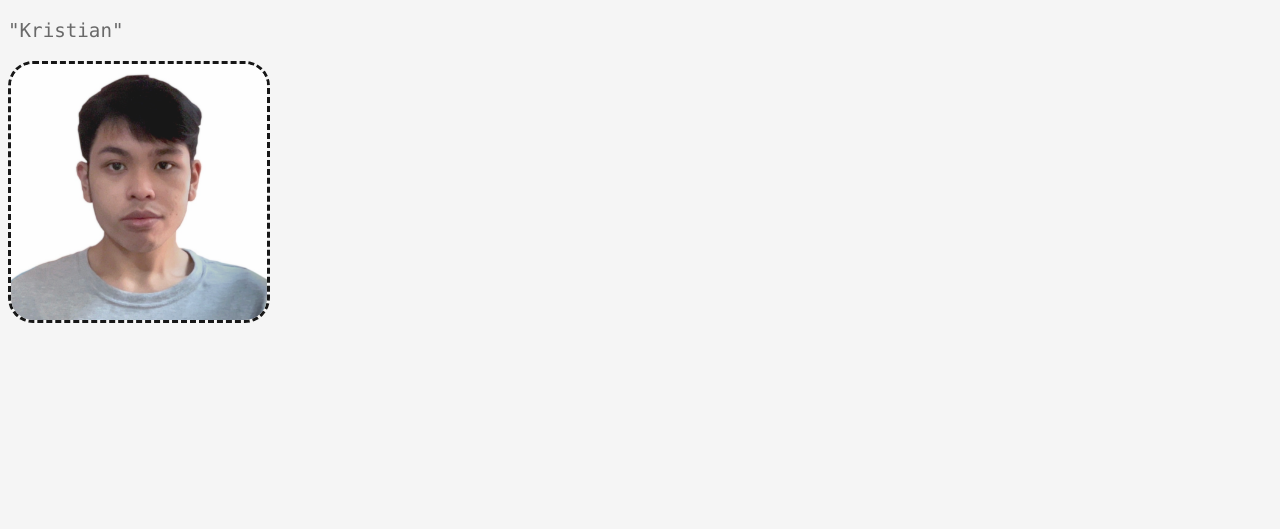
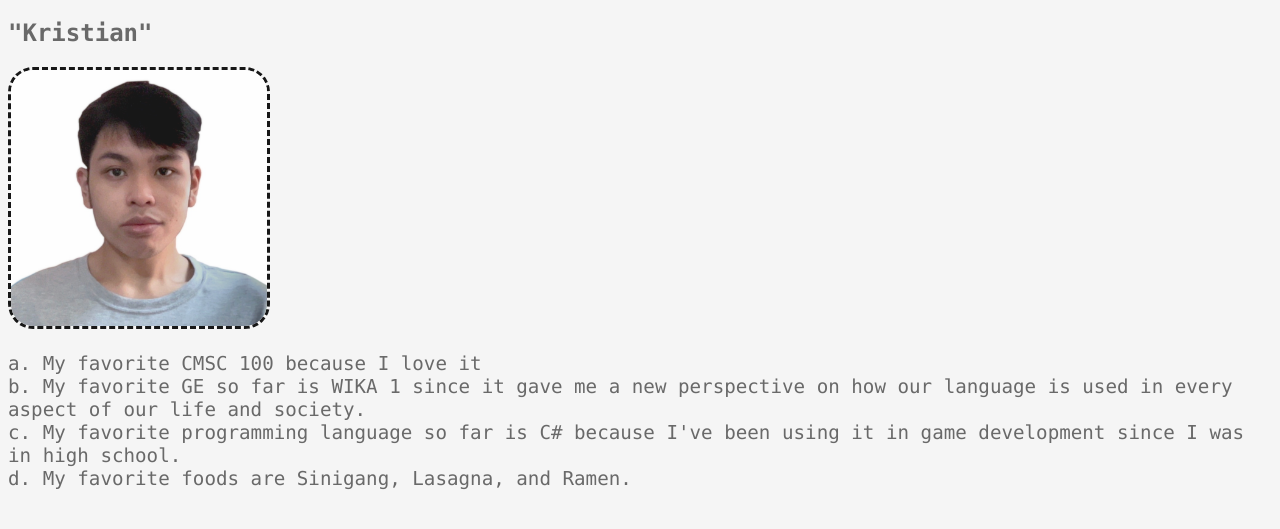
Before and after one commit to kpdavid3/cmsc-100-exer-1, a plain HTML site: page index.html in a window 1280 px wide. Shown: the part 61-590 px from the top of the page. Drawn offline with Linux system fonts and the light colour scheme.

Commit message:
feat: info about favorites is added

```diff
--- a/index.html
+++ b/index.html
@@ -7,10 +7,20 @@
 <body>
 
 <h1>Kristian Paolo P. David</h1>
-<p>"Kristian"</p>
+<h2>"Kristian"</h2>
+
+
+
 <img src="src/DAVID.jpg" alt="Kristian David"
     width="256"
      height="256">
 
+<p>
+    a. My favorite CMSC 100 because I love it <br>
+    b. My favorite GE so far is WIKA 1 since it gave me a new perspective on how our language is used in every aspect of our life and society. <br>
+    c. My favorite programming language so far is C# because I've been using it in game development since I was in high school. <br>
+    d. My favorite foods are Sinigang, Lasagna, and Ramen. <br>
+</p>
+
 </body>
 </html>
--- a/styles.css
+++ b/styles.css
@@ -3,6 +3,10 @@ body {background-color: #F5F5F5;}
 h1 {
     font-family: Arial, Helvetica, sans-serif;
     color: #212121; }
+
+h2 {
+    font-family: "Lucida Console", "Courier New", monospace;
+    color: dimgray; }
 
 p {
     font-family: "Lucida Console", "Courier New", monospace;
```
